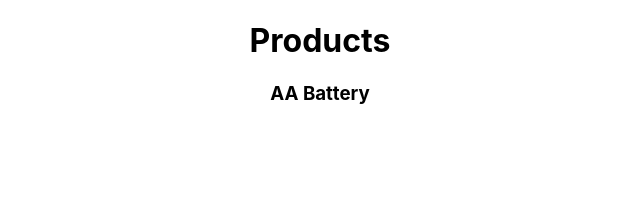
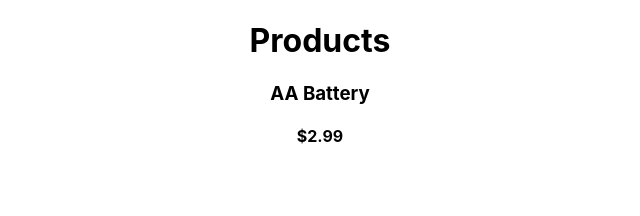
Before and after one commit to Tharindu961/React-Shopping_Cart, a React (Create React App) app: page / in a window 1280 px wide. Shown: the top 216 px of the page, without its empty margins (320-960 px from the left). Built offline with nearby package versions, Linux system fonts and the light colour scheme.

Commit message:
Update App.js

```diff
--- a/src/App.js
+++ b/src/App.js
@@ -8,6 +8,8 @@ function App() {
       <h1>Products</h1>
       <div>
         <h3>AA Battery</h3>
+        <h4>$2.99</h4>
+        <img src="" />
 
       </div>
     </div>
```
